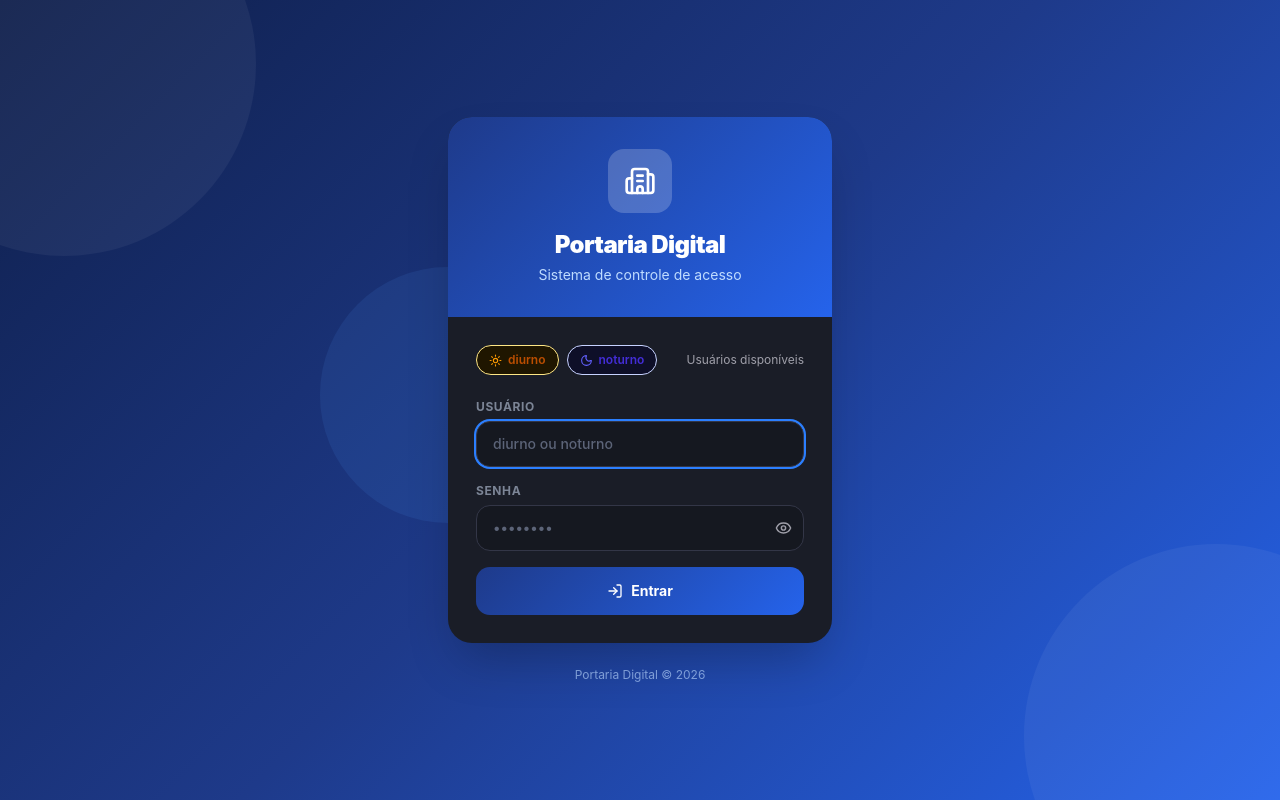
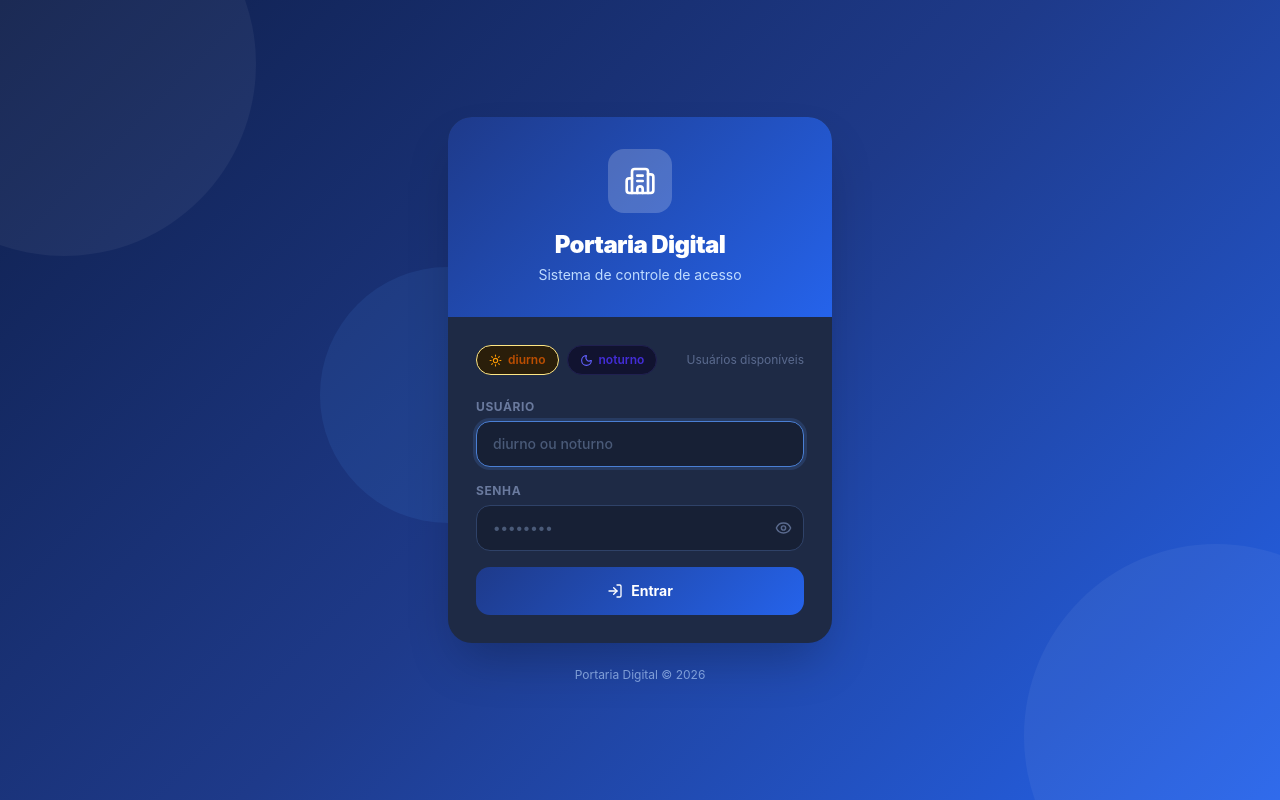
Before and after one commit to mistermgs01/portaria-digital, a Next.js app: page /login in a window 1280 px wide. Built offline with nearby package versions, Linux system fonts and the light colour scheme; no server answers.

Commit message:
feat: tema escuro noturno azul-marinho (estilo screenshot)
Fundo #111827, cards #1e2a45, bordas #2a3a5c — igual ao visual da screenshot.
Inputs com fundo azul-escuro e focus azul, hover com tom azulado em todos os elementos.

```diff
--- a/app/globals.css
+++ b/app/globals.css
@@ -132,63 +132,88 @@
   }
 }
 
-/* Tema escuro noturno (19h–6h): sobrescreve os fundos inline das páginas */
+/* Tema escuro noturno (19h–6h): fundo azul-marinho escuro estilo da screenshot */
 .dark body {
-  background-color: #0f1117 !important;
+  background-color: #111827 !important;
 }
 
-/* Fundos de página (#F0F4FF → #0f1117) */
+/* Fundo principal das páginas */
 .dark [style*="background-color: rgb(240, 244, 255)"],
 .dark [style*="background-color: #F0F4FF"],
 .dark [style*="backgroundColor: '#F0F4FF'"] {
-  background-color: #0f1117 !important;
+  background-color: #111827 !important;
 }
 
-/* Cards brancos */
+/* Cards brancos → azul-marinho escuro */
 .dark .bg-white {
-  background-color: #1a1d27 !important;
-  border-color: #2a2d3a !important;
+  background-color: #1e2a45 !important;
+  border-color: #2a3a5c !important;
 }
 
-/* Textos zinc escuros */
-.dark .text-zinc-900 { color: #f0f2f5 !important; }
-.dark .text-zinc-800 { color: #dde1e9 !important; }
-.dark .text-zinc-700 { color: #c4c9d4 !important; }
-.dark .text-zinc-600 { color: #9ba3b4 !important; }
-.dark .text-zinc-500 { color: #7c8596 !important; }
+/* Textos */
+.dark .text-zinc-900 { color: #f0f4ff !important; }
+.dark .text-zinc-800 { color: #d8e0f0 !important; }
+.dark .text-zinc-700 { color: #b8c4dc !important; }
+.dark .text-zinc-600 { color: #8a9bbf !important; }
+.dark .text-zinc-500 { color: #6a7a9e !important; }
+.dark .text-zinc-400 { color: #5a6a8e !important; }
+.dark .text-zinc-300 { color: #4a5a7e !important; }
 
-/* Bordas e divisores */
-.dark .border-zinc-100 { border-color: #2a2d3a !important; }
-.dark .border-zinc-200 { border-color: #333647 !important; }
-.dark .divide-zinc-50 > * + * { border-color: #22253200 !important; }
-.dark .divide-zinc-100 > * + * { border-color: #2a2d3a !important; }
+/* Bordas */
+.dark .border-zinc-100 { border-color: #2a3a5c !important; }
+.dark .border-zinc-200 { border-color: #2f4268 !important; }
+.dark .border-zinc-50  { border-color: #243354 !important; }
 
-/* Inputs e fundos secundários */
-.dark .bg-zinc-50 { background-color: #151820 !important; }
-.dark .bg-zinc-100 { background-color: #1e2130 !important; }
-.dark input, .dark textarea {
-  background-color: #1e2130 !important;
-  color: #f0f2f5 !important;
-  border-color: #333647 !important;
+/* Divisores */
+.dark .divide-zinc-100 > * + * { border-color: #2a3a5c !important; }
+.dark .divide-zinc-50  > * + * { border-color: #1e2a3e !important; }
+
+/* Fundos secundários zinc */
+.dark .bg-zinc-50       { background-color: #172035 !important; }
+.dark .bg-zinc-100      { background-color: #1e2a3e !important; }
+.dark .bg-zinc-50\/70   { background-color: rgba(23, 32, 53, 0.7) !important; }
+.dark .bg-zinc-50\/80   { background-color: rgba(23, 32, 53, 0.8) !important; }
+.dark .bg-zinc-900      { background-color: #0d1525 !important; }
+
+/* Inputs */
+.dark input, .dark textarea, .dark select {
+  background-color: #172035 !important;
+  color: #d8e0f0 !important;
+  border-color: #2f4268 !important;
 }
 .dark input::placeholder, .dark textarea::placeholder {
-  color: #5c6478 !important;
+  color: #4a5a78 !important;
+}
+.dark input:focus, .dark textarea:focus {
+  border-color: #4a7fd4 !important;
+  box-shadow: 0 0 0 3px rgba(74, 127, 212, 0.2) !important;
 }
 
-/* Hover escuro */
-.dark .hover\:bg-zinc-50:hover { background-color: #1e2130 !important; }
-.dark .hover\:bg-zinc-100:hover { background-color: #252838 !important; }
-.dark .hover\:bg-zinc-200:hover { background-color: #2a2d3a !important; }
+/* Hover */
+.dark .hover\:bg-zinc-50:hover  { background-color: #1e2a3e !important; }
+.dark .hover\:bg-zinc-100:hover { background-color: #253350 !important; }
+.dark .hover\:bg-zinc-200:hover { background-color: #2a3a5c !important; }
+.dark .hover\:bg-white\/70:hover { background-color: rgba(30, 42, 69, 0.7) !important; }
 
-/* Fundo verde claro dos estados de autorização → escuro */
-.dark .bg-green-50 { background-color: #0d2117 !important; }
-.dark .bg-emerald-50 { background-color: #0a1f16 !important; }
-.dark .bg-rose-50 { background-color: #1f0d0d !important; }
-.dark .bg-amber-50 { background-color: #1f1600 !important; }
-.dark .bg-yellow-50 { background-color: #1a1500 !important; }
-.dark .bg-blue-50 { background-color: #0a1428 !important; }
-.dark .bg-indigo-50 { background-color: #0e0f28 !important; }
-.dark .bg-zinc-50\/70 { background-color: rgba(21, 24, 32, 0.7) !important; }
+/* Estados coloridos → versões escuras com tom azulado */
+.dark .bg-green-50   { background-color: #112a1e !important; }
+.dark .bg-emerald-50 { background-color: #0e2318 !important; }
+.dark .bg-rose-50    { background-color: #2a1520 !important; }
+.dark .bg-amber-50   { background-color: #2a1e0a !important; }
+.dark .bg-yellow-50  { background-color: #251c08 !important; }
+.dark .bg-blue-50    { background-color: #0e1c38 !important; }
+.dark .bg-indigo-50  { background-color: #111330 !important; }
+.dark .bg-orange-50  { background-color: #2a1a0a !important; }
+.dark .bg-purple-50  { background-color: #1a1030 !important; }
+
+/* Bordas coloridas no dark */
+.dark .border-green-100  { border-color: #1a4030 !important; }
+.dark .border-emerald-200 { border-color: #1a4030 !important; }
+.dark .border-rose-100   { border-color: #4a2030 !important; }
+.dark .border-amber-100  { border-color: #4a3010 !important; }
+.dark .border-blue-200   { border-color: #1a3060 !important; }
+.dark .border-indigo-200 { border-color: #202050 !important; }
+.dark .border-zinc-900   { border-color: #0d1525 !important; }
 
 nextjs-portal {
   display: none !important;
```
Also changed, not shown: 1 other file (tests, documents, lock files or other folders).
